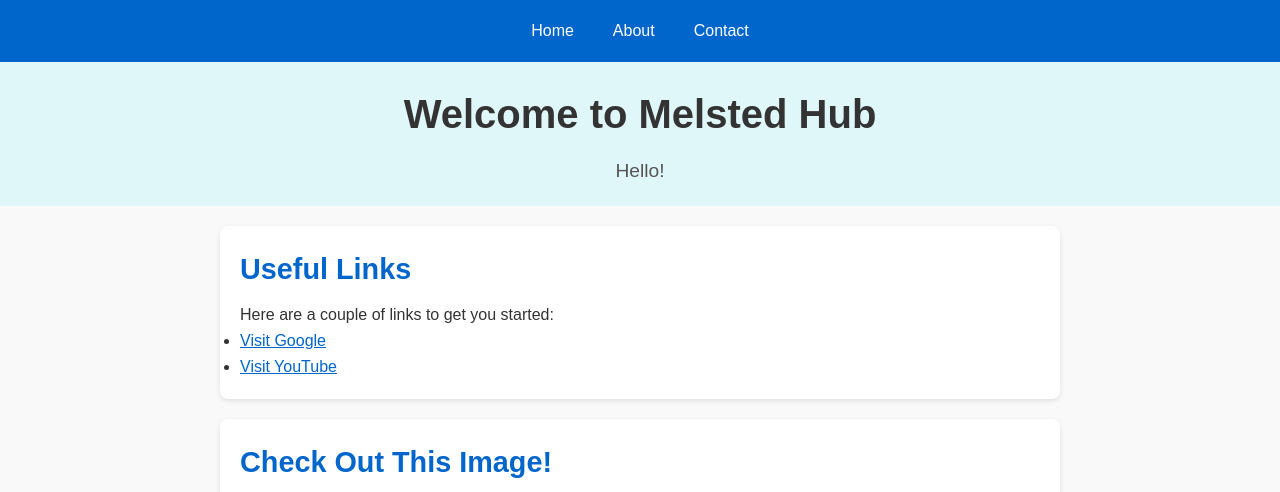
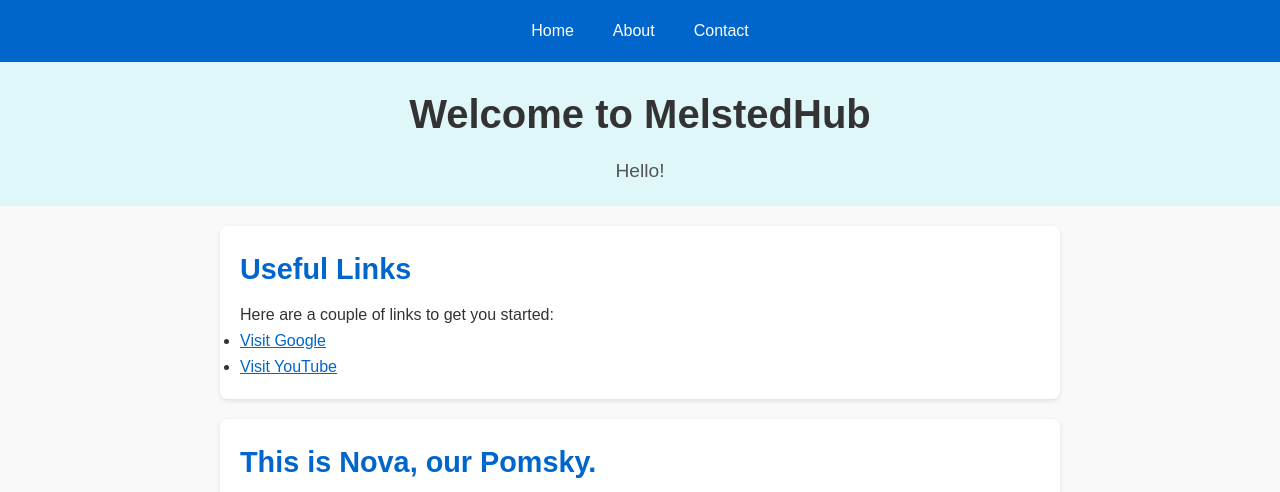
Before and after one commit to HughFlungPoo/HughFlungPoo.github.io, a plain HTML site: page index.html in a window 1280 px wide. Shown: the top 492 px of the page. Drawn offline with Linux system fonts and the light colour scheme; grey boxes are pictures that could not be loaded.

Commit message:
Update index.html

```diff
--- a/index.html
+++ b/index.html
@@ -13,7 +13,7 @@
     <a href="pages/contact.html">Contact</a>
 </nav>
   <header>
-    <h1>Welcome to Melsted Hub</h1>
+    <h1>Welcome to MelstedHub</h1>
     <p>Hello!</p>
   </header>
   <section>
@@ -25,7 +25,7 @@
     </ul>
   </section>
   <section>
-    <h2>Check Out This Image!</h2>
+    <h2>This is Nova, our Pomsky.</h2>
     <img src="assets/NovaShower.jpeg" alt="Nova" style="max-width: 75%; height: auto;">
   </section>
 
```
